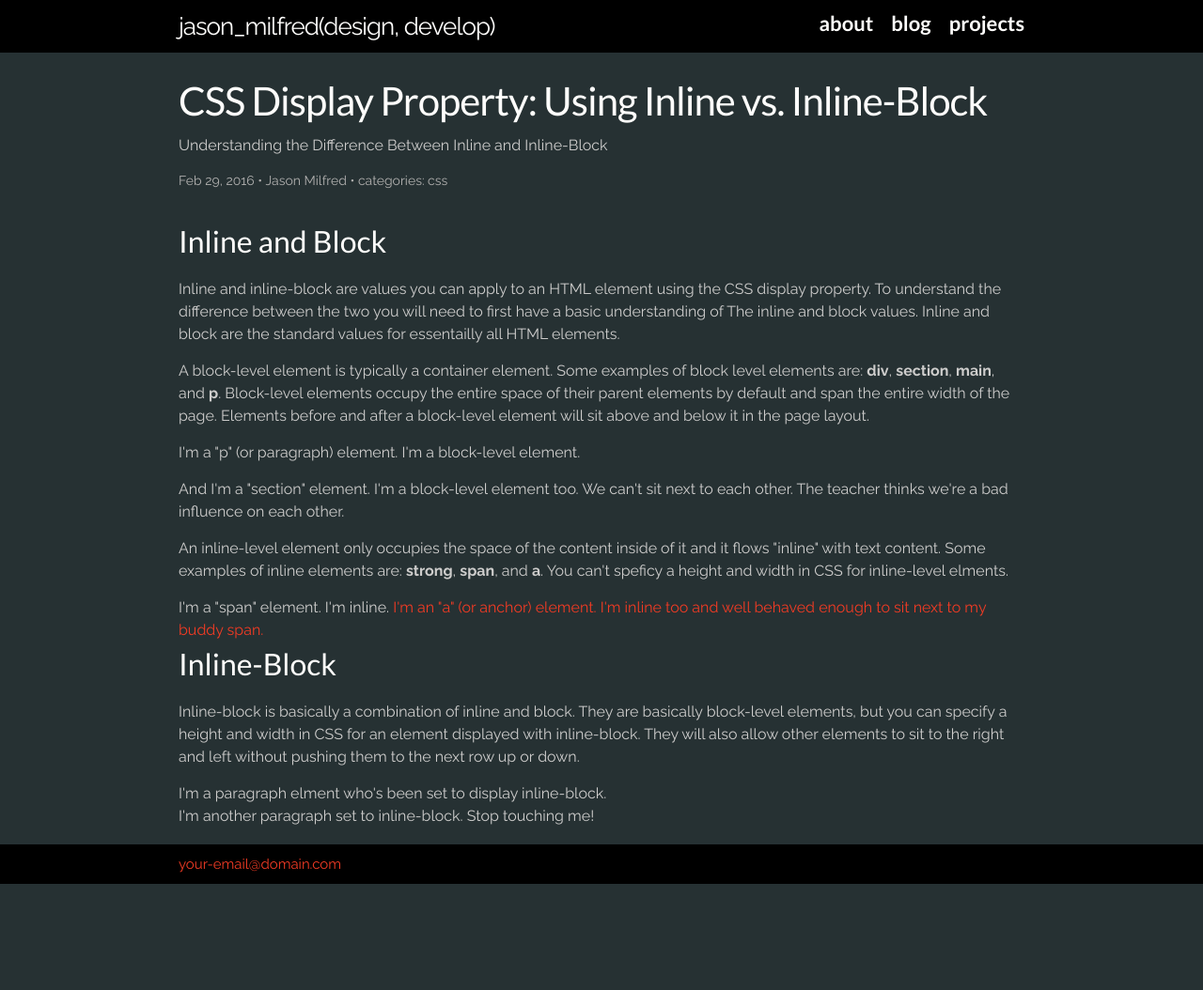
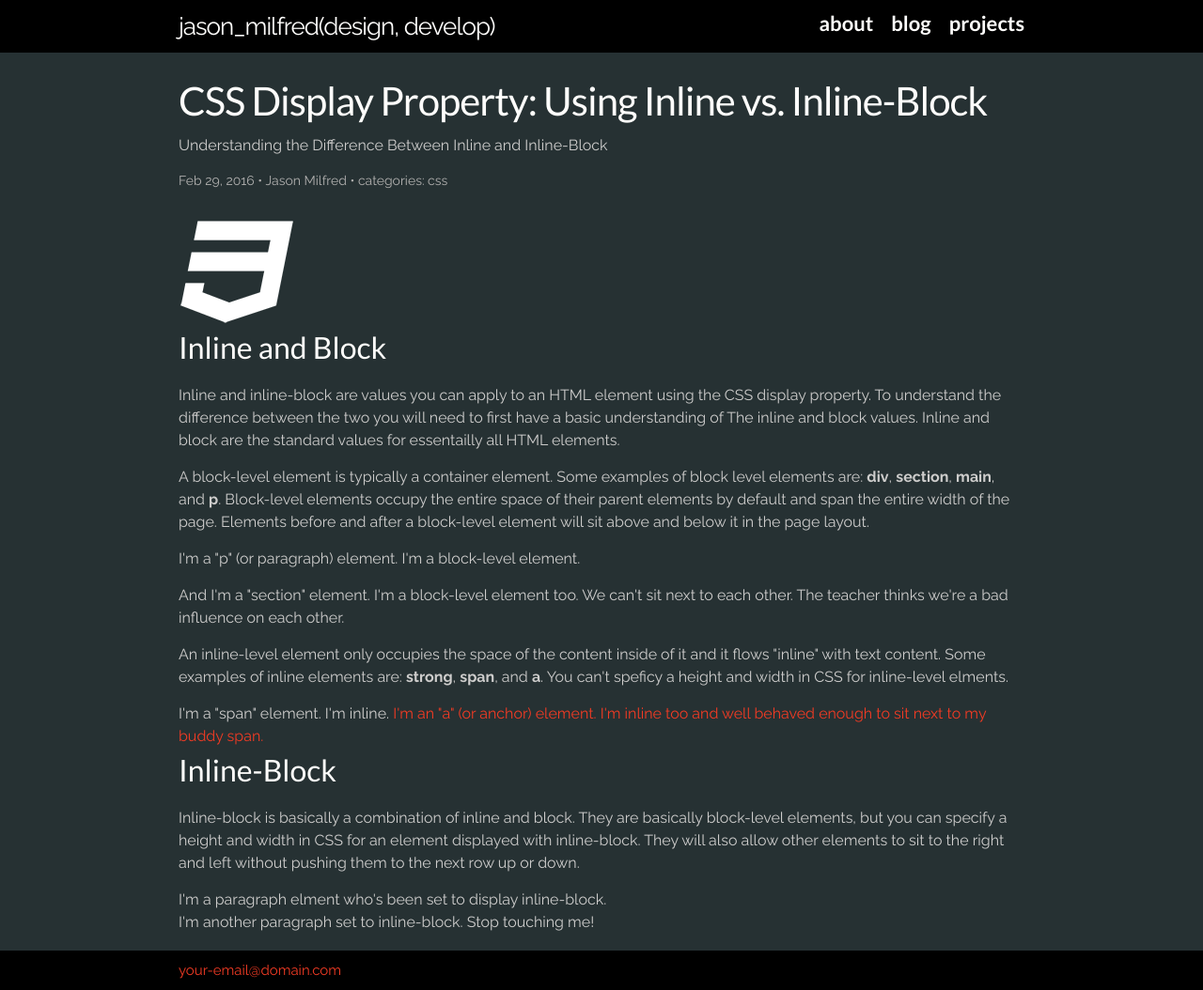
Before and after one commit to milfred/milfred.github.io, a Jekyll site: the page built from _posts/2016-02-29-css-inline-vs-inline-block.html, in a window 1280 px wide. Shown: the whole page at 94% size. Built offline with Jekyll 4.4.1, drawn with Linux system fonts in a browser that asks for light colours; some web fonts are replaced; before the commit the page ends 941 px from its top, so only the background shows below that.

Commit message:
Update various CSS properties

```diff
--- a/_posts/2016-02-29-css-inline-vs-inline-block.html
+++ b/_posts/2016-02-29-css-inline-vs-inline-block.html
@@ -6,6 +6,7 @@ categories: css
 ---
 
 <section>
+  <img src="/imgs/css-logo_125x113.png">
   <h2>Inline and Block</h2>
   <p>Inline and inline-block are values you can apply to an HTML element using the CSS display property. To understand the difference between the two you will need to first have a basic understanding of The inline and block values. Inline and block are the standard values for essentailly all HTML elements.</p>
   <p>A block-level element is typically a container element. Some examples of block level elements are: <strong>div</strong>, <strong>section</strong>, <strong>main</strong>, and <strong>p</strong>. Block-level elements occupy the entire space of their parent elements by default and span the entire width of the page. Elements before and after a block-level element will sit above and below it in the page layout.</p>
```
Also changed, not shown: imgs/css-logo_125x113.png (added), imgs/github-logo_121x119.png (added), imgs/js-logo_125x125.png (added), imgs/ruby-logo_125x113.png (added), 4 other files.
